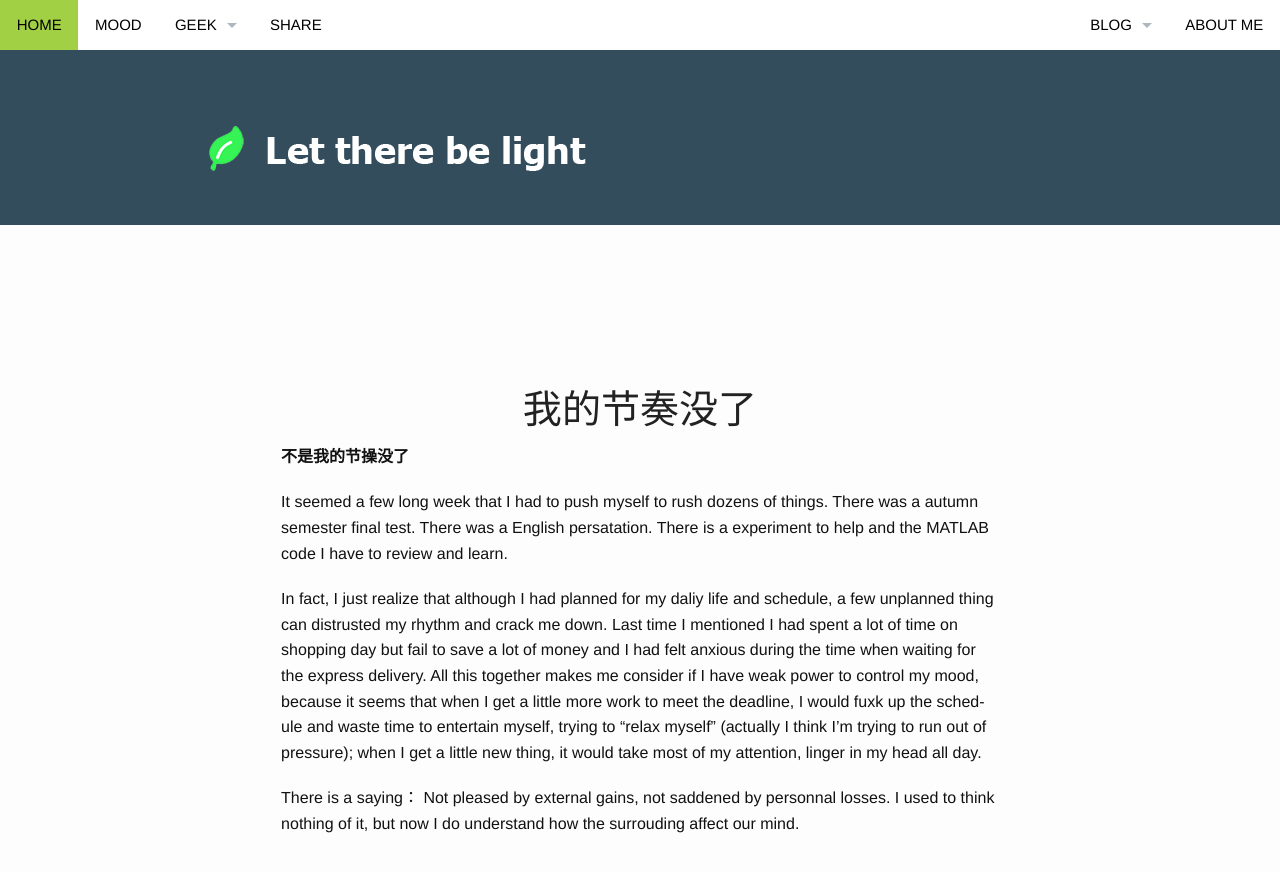
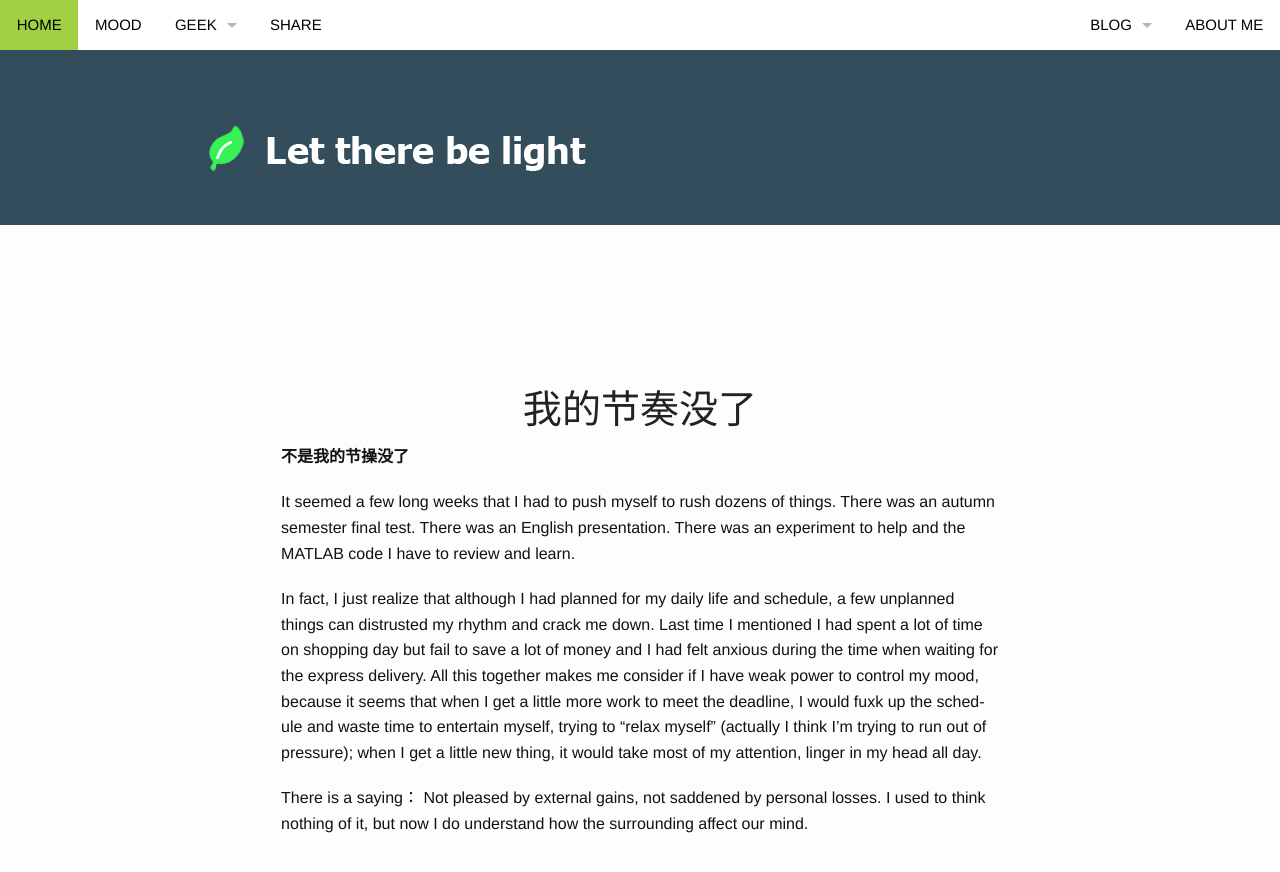
Before and after one commit to ervine/ervine-ervine.github.io, a Jekyll site: the page built from _posts/mood/2015-12-29-TooInefficientToBeBusy.md, in a window 1280 px wide and 900 px high. Shown: the top 872 px of the window. Built offline with Jekyll 4.4.1, drawn with Linux system fonts in a browser that asks for light colours; Markdown is read by kramdown in place of the engine named in the settings.

Commit message:
Update 2015-12-29-TooInefficientToBeBusy.md

```diff
--- a/_posts/mood/2015-12-29-TooInefficientToBeBusy.md
+++ b/_posts/mood/2015-12-29-TooInefficientToBeBusy.md
@@ -6,13 +6,13 @@ categories:
 ---
 **不是我的节操没了**
 
-It seemed a few long week that I had to push myself to rush dozens of things.
-There was a autumn semester final test.
-There was a English persatation.
-There is a experiment to help and the MATLAB code I have to review and learn.
+It seemed a few long weeks that I had to push myself to rush dozens of things.
+There was an autumn semester final test.
+There was an English presentation.
+There was an experiment to help and the MATLAB code I have to review and learn.
 
-In fact, I just realize that although I had planned for my daliy life and schedule,
-a few unplanned thing can distrusted my rhythm and crack me down.
+In fact, I just realize that although I had planned for my daily life and schedule,
+a few unplanned things can distrusted my rhythm and crack me down.
 Last time I mentioned I had spent a lot of time on shopping day
 but fail to save a lot of money
 and I had felt anxious during the time when waiting for the express delivery.
@@ -24,5 +24,5 @@ trying to "relax myself" (actually I think I'm trying to run out of pressure);
 when I get a little new thing,
 it would take most of my attention, linger in my head all day.
 
-There is a saying： Not pleased by external gains, not saddened by personnal losses.
-I used to think nothing of it, but now I do understand how the surrouding affect our mind.
+There is a saying： Not pleased by external gains, not saddened by personal losses.
+I used to think nothing of it, but now I do understand how the surrounding affect our mind.
```
